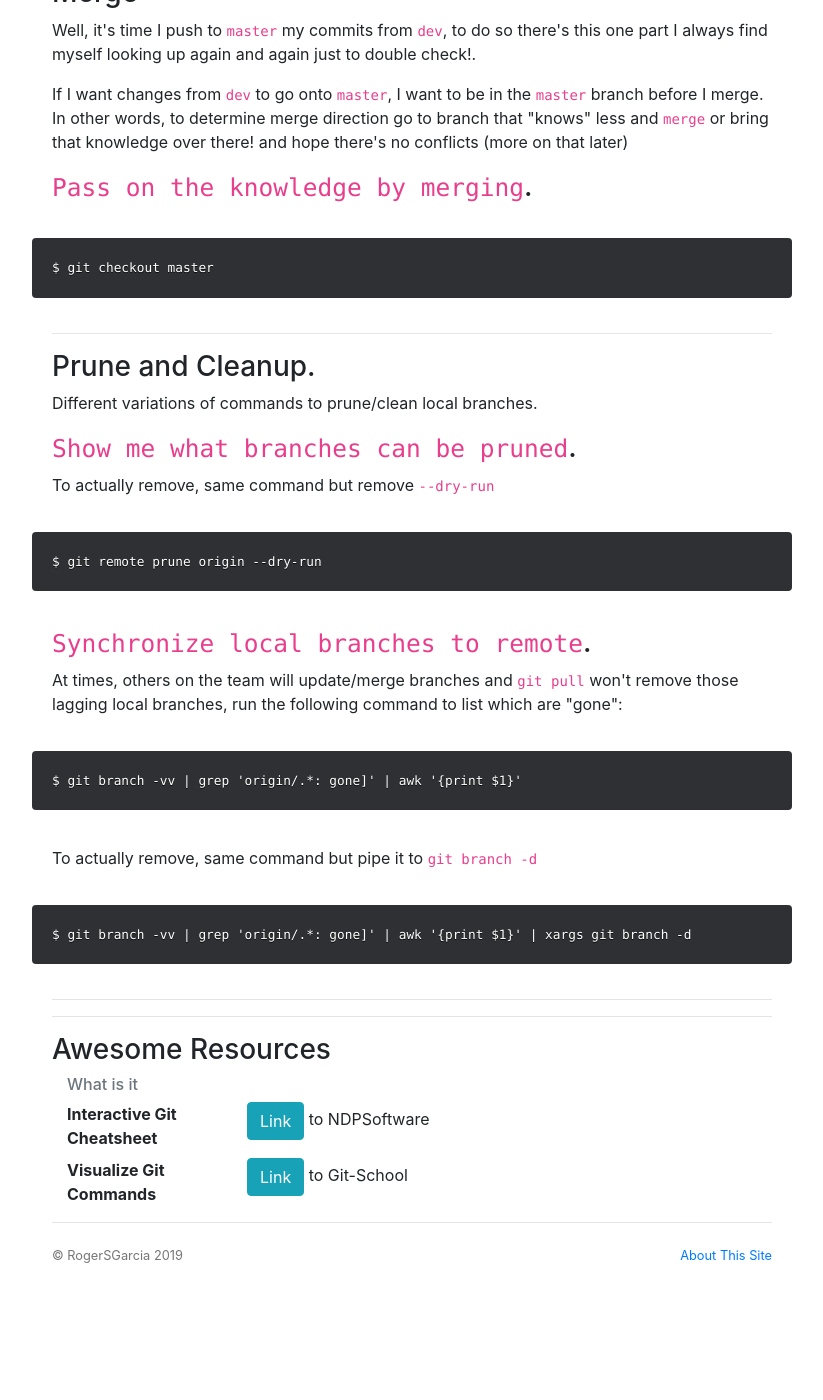
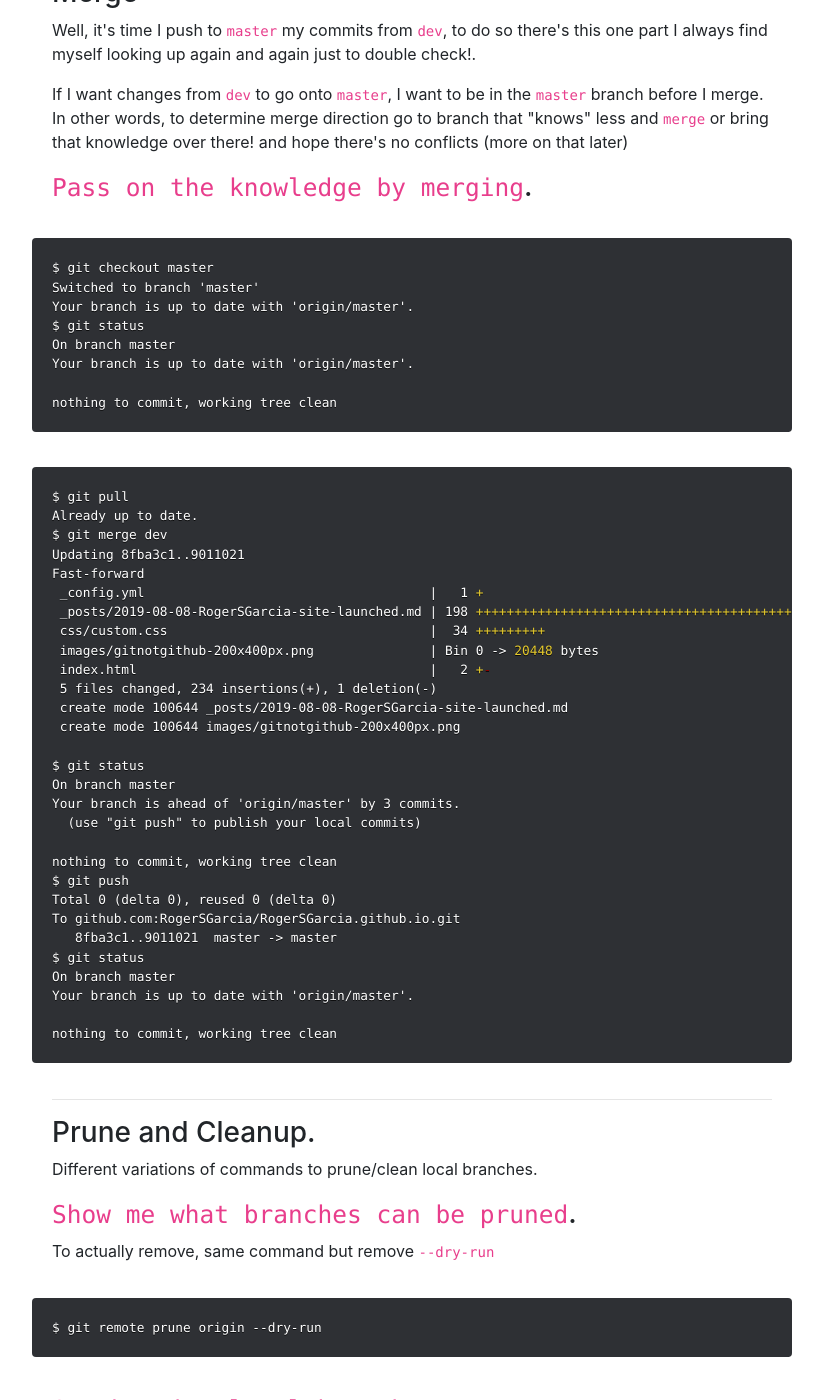
Before and after one commit to RogerSGarcia/RogerSGarcia.github.io, a Jekyll site: the page built from _posts/2019-08-08-RogerSGarcia-site-launched.md, in a window 1280 px wide and 1400 px high, scrolled down 3959 px. Shown: the whole window, without its empty margins (228-1051 px from the left). Built offline with Jekyll 4.4.1, drawn with Linux system fonts in a browser that asks for light colours; nearby versions of some CDN libraries; before the commit the page ends 5261 px from its top, so only the background shows below that.

Commit message:
updates to git tidbit
updates to merge section

```diff
--- a/_posts/2019-08-08-RogerSGarcia-site-launched.md
+++ b/_posts/2019-08-08-RogerSGarcia-site-launched.md
@@ -155,7 +155,45 @@ Branch 'dev' set up to track remote branch 'dev' from 'origin'.
 <p>If I want changes from <code>dev</code> to go onto <code>master</code>, I want to be in the <code>master</code> branch before I merge. In other words, to determine merge direction go to branch that "knows" less and <code>merge</code> or bring that knowledge over there! and hope there's no conflicts (more on that later)</p>
 
 <h3> <code class="highlighter-rouge">Pass on the knowledge by merging</code>.</h3>
-<pre class="sample"><code>$ git checkout master</code></pre>
+<pre class="sample"><code>$ git checkout master
+Switched to branch 'master'
+Your branch is up to date with 'origin/master'.
+$ git status
+On branch master
+Your branch is up to date with 'origin/master'.
+
+nothing to commit, working tree clean
+</code></pre>
+<pre class="sample"><code>$ git pull
+Already up to date.
+$ git merge dev
+Updating 8fba3c1..9011021
+Fast-forward
+ _config.yml                                     |   1 <span class="yellowtext">+</span>
+ _posts/2019-08-08-RogerSGarcia-site-launched.md | 198 <span class="yellowtext">++++++++++++++++++++++++++++++++++++++++++++++++++</span>
+ css/custom.css                                  |  34 <span class="yellowtext">+++++++++</span>
+ images/gitnotgithub-200x400px.png               | Bin 0 -> <span class="yellowtext">20448</span> bytes
+ index.html                                      |   2 <span class="yellowtext">+</span><span class="redtext">-</span>
+ 5 files changed, 234 insertions(+), 1 deletion(-)
+ create mode 100644 _posts/2019-08-08-RogerSGarcia-site-launched.md
+ create mode 100644 images/gitnotgithub-200x400px.png
+
+$ git status
+On branch master
+Your branch is ahead of 'origin/master' by 3 commits.
+  (use "git push" to publish your local commits)
+
+nothing to commit, working tree clean
+$ git push
+Total 0 (delta 0), reused 0 (delta 0)
+To github.com:RogerSGarcia/RogerSGarcia.github.io.git
+   8fba3c1..9011021  master -> master
+$ git status
+On branch master
+Your branch is up to date with 'origin/master'.
+
+nothing to commit, working tree clean
+</code></pre>
 
 <hr />
 
```
